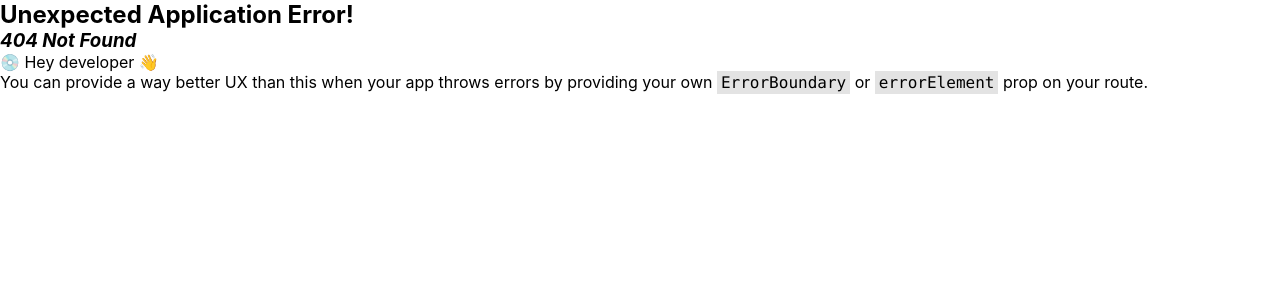
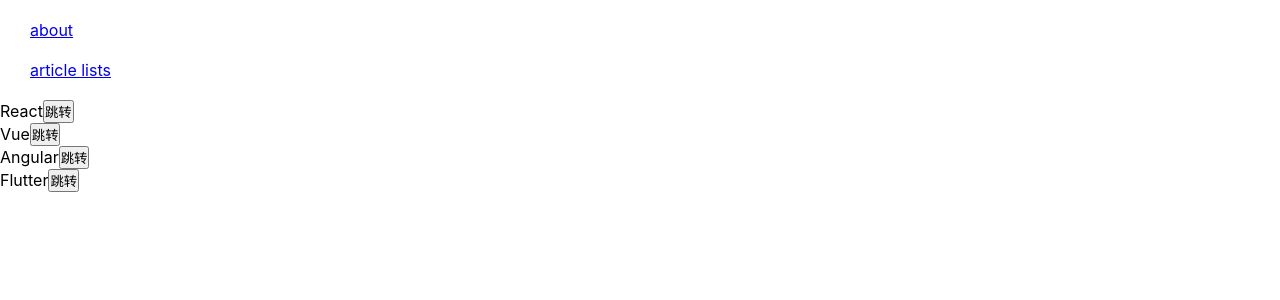
Before and after one commit to gaofeng222/reactsysapp, a React (Create React App) app: page /article-lists in a window 1280 px wide. Before the commit this address had no page. Shown: the top 300 px of the page. Built offline with nearby package versions, Linux system fonts and the light colour scheme.

Commit message:
add:默认路由和404路由增加

```diff
--- /dev/null
+++ b/src/compos/NotFount/index.jsx
@@ -0,0 +1,10 @@
+function NotFound() {
+  return (
+    <div>
+      <h1>404</h1>
+      <p>Page not found</p>
+    </div>
+  );
+}
+
+export default NotFound;
--- /dev/null
+++ b/src/layout/index.js
@@ -0,0 +1,24 @@
+//生成react二级路由
+import { Outlet, Link } from "react-router-dom";
+
+const Layout = () => {
+  return (
+    <div>
+      <div>
+        <ul>
+          <li>
+            <Link to="/about">about</Link>
+          </li>
+          <li>
+            <Link to="/article-lists">article lists</Link>
+          </li>
+        </ul>
+      </div>
+      <div>
+        <Outlet />
+      </div>
+    </div>
+  );
+};
+
+export default Layout;
--- /dev/null
+++ b/src/pages/About/index.jsx
@@ -0,0 +1,5 @@
+function About() {
+  return <div>About</div>;
+}
+
+export default About;
--- /dev/null
+++ b/src/pages/ArticleLists/index.jsx
@@ -0,0 +1,48 @@
+import { useNavigate } from "react-router-dom";
+
+function ArticleLists() {
+  const navigate = useNavigate();
+  const handleNavigate = (item) => {
+    // navigate(`/article?id=${item.id}&title=${item.title}`);
+    navigate(`/article/${item.id}/${item.title}`);
+  };
+  // 构造一个文章列表json
+  const articles = [
+    {
+      id: 1,
+      title: "React",
+    },
+    {
+      id: 2,
+      title: "Vue",
+    },
+    {
+      id: 3,
+      title: "Angular",
+    },
+    {
+      id: 4,
+      title: "Flutter",
+    },
+  ];
+  const renderList = () => {
+    return articles.map((item) => {
+      return (
+        <div key={item.id}>
+          <p>
+            <span>{item.title}</span>
+            <button onClick={() => handleNavigate(item)}>跳转</button>
+          </p>
+        </div>
+      );
+    });
+  };
+  return (
+    <div>
+      {/* 声明式写法 */}
+      <div>{renderList(articles)}</div>
+    </div>
+  );
+}
+
+export default ArticleLists;
--- a/src/pages/Login/index.jsx
+++ b/src/pages/Login/index.jsx
@@ -1,50 +1,11 @@
 import { Link } from "react-router-dom";
-import { useNavigate } from "react-router-dom";
 
 const Login = () => {
   // 编程式导航
-  const navigate = useNavigate();
-  const handleNavigate = (item) => {
-    // navigate(`/article?id=${item.id}&title=${item.title}`);
-    navigate(`/article/${item.id}/${item.title}`);
-  };
-  // 构造一个文章列表json
-  const articles = [
-    {
-      id: 1,
-      title: "React",
-    },
-    {
-      id: 2,
-      title: "Vue",
-    },
-    {
-      id: 3,
-      title: "Angular",
-    },
-    {
-      id: 4,
-      title: "Flutter",
-    },
-  ];
-  const renderList = () => {
-    return articles.map((item) => {
-      return (
-        <div key={item.id}>
-          <p>
-            <span>{item.title}</span>
-            <button onClick={() => handleNavigate(item)}>跳转</button>
-          </p>
-        </div>
-      );
-    });
-  };
+
   return (
     <div>
       <h1>Login</h1>
-      {/* 声明式写法 */}
-      <Link to="/article">文章页</Link>
-      <div>{renderList(articles)}</div>
     </div>
   );
 };
--- a/src/router/index.js
+++ b/src/router/index.js
@@ -1,15 +1,38 @@
 import { createBrowserRouter } from "react-router-dom";
 import Article from "../pages/Article";
 import Login from "../pages/Login";
+import Layout from "../layout/index";
+import About from "../pages/About";
+import ArticleLists from "../pages/ArticleLists";
+import NotFound from "../compos/NotFount";
 
 const router = createBrowserRouter([
+  {
+    path: "/",
+    element: <Layout />,
+    children: [
+      {
+        path: "", // 默认路由, 为空或者去掉path属性
+        index: true,
+        element: <About />,
+      },
+      {
+        path: "/article-lists",
+        element: <ArticleLists />,
+      },
+      {
+        path: "/article/:id/:title",
+        element: <Article />,
+      },
+    ],
+  },
   {
     path: "/login",
     element: <Login />,
   },
   {
-    path: "/article/:id/:title",
-    element: <Article />,
+    path: "*",
+    element: <NotFound />, // element: <h1>404 Not Found</h1>,
   },
 ]);
 
```
